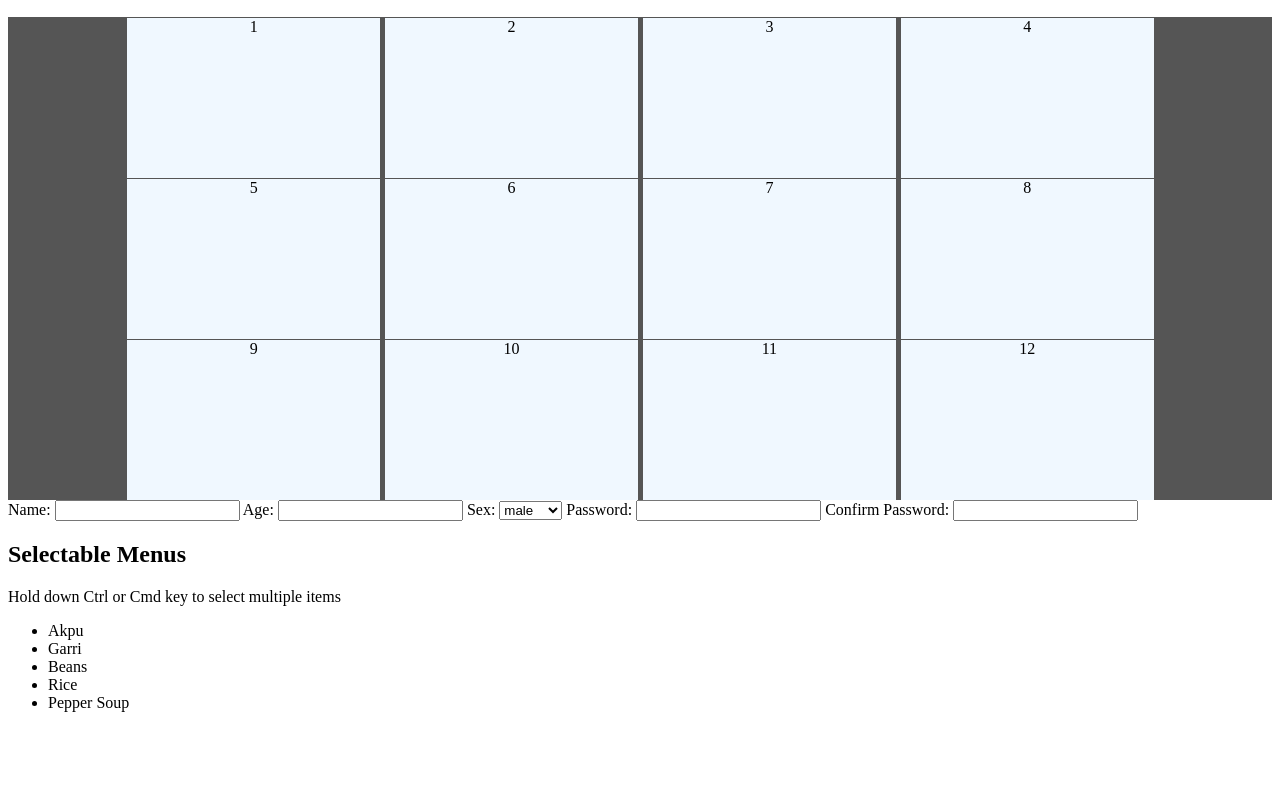
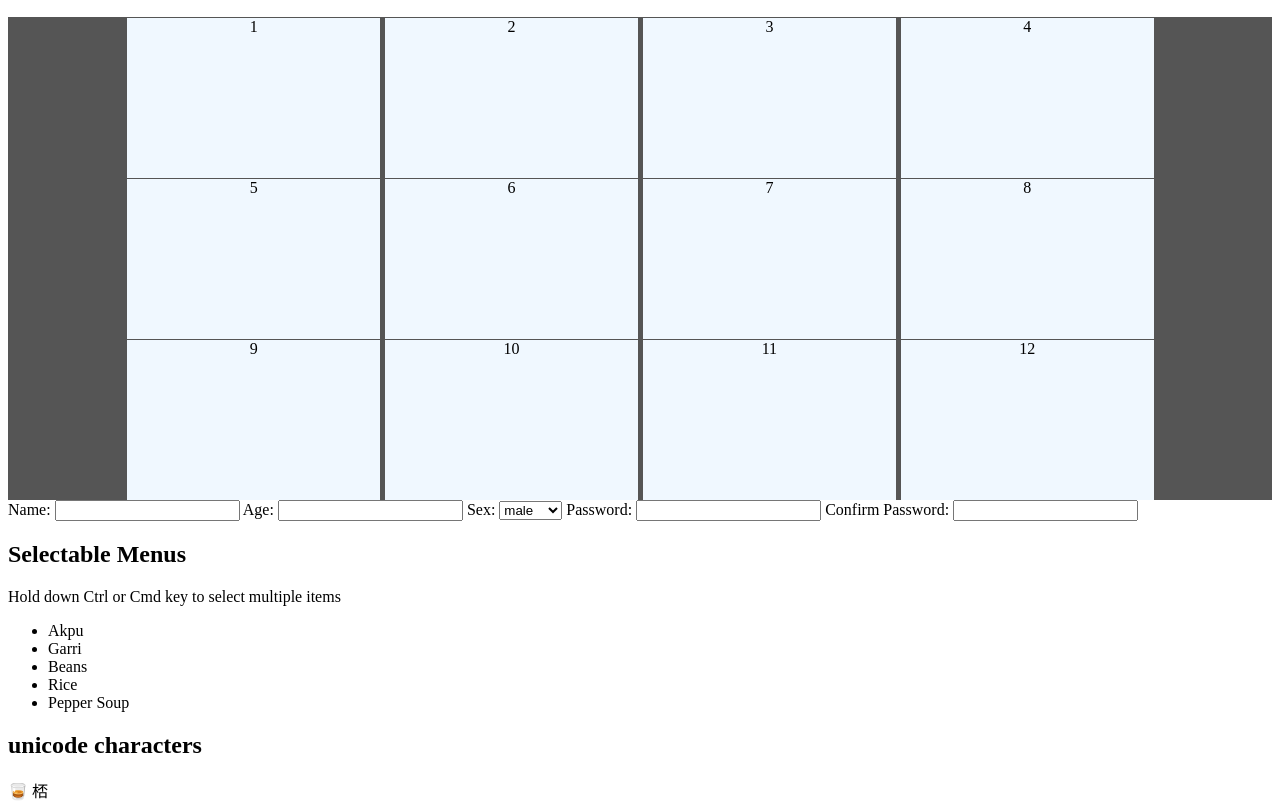
Before and after one commit to tony-eneh/mws-practice, a website: page index.html in a window 1280 px wide. Shown: the part 110-920 px from the top of the page. Before the commit the page ends 838 px from the top, so only its background shows below. Drawn offline with Linux system fonts and the light colour scheme.

Commit message:
Add unicode characters

```diff
--- a/index.html
+++ b/index.html
@@ -67,7 +67,11 @@
             <li>Pepper Soup</li>
         </ul>
     </section>
-
+    <section>
+        <h2>unicode characters </h2>
+        <span>🥃</span>
+        <span>桮</span>
+    </section>
     <script src="index.js"></script>
 </body>
 
```
